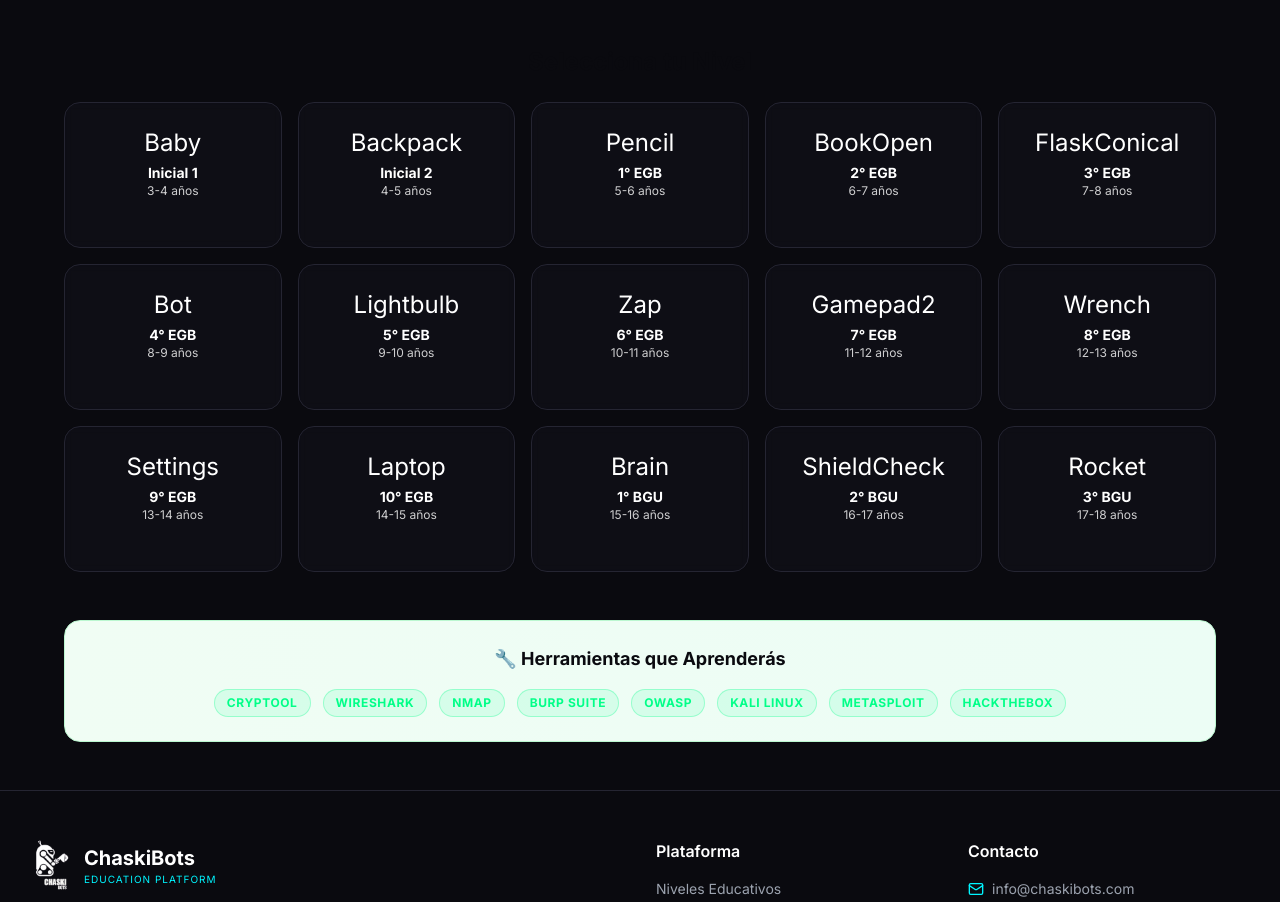
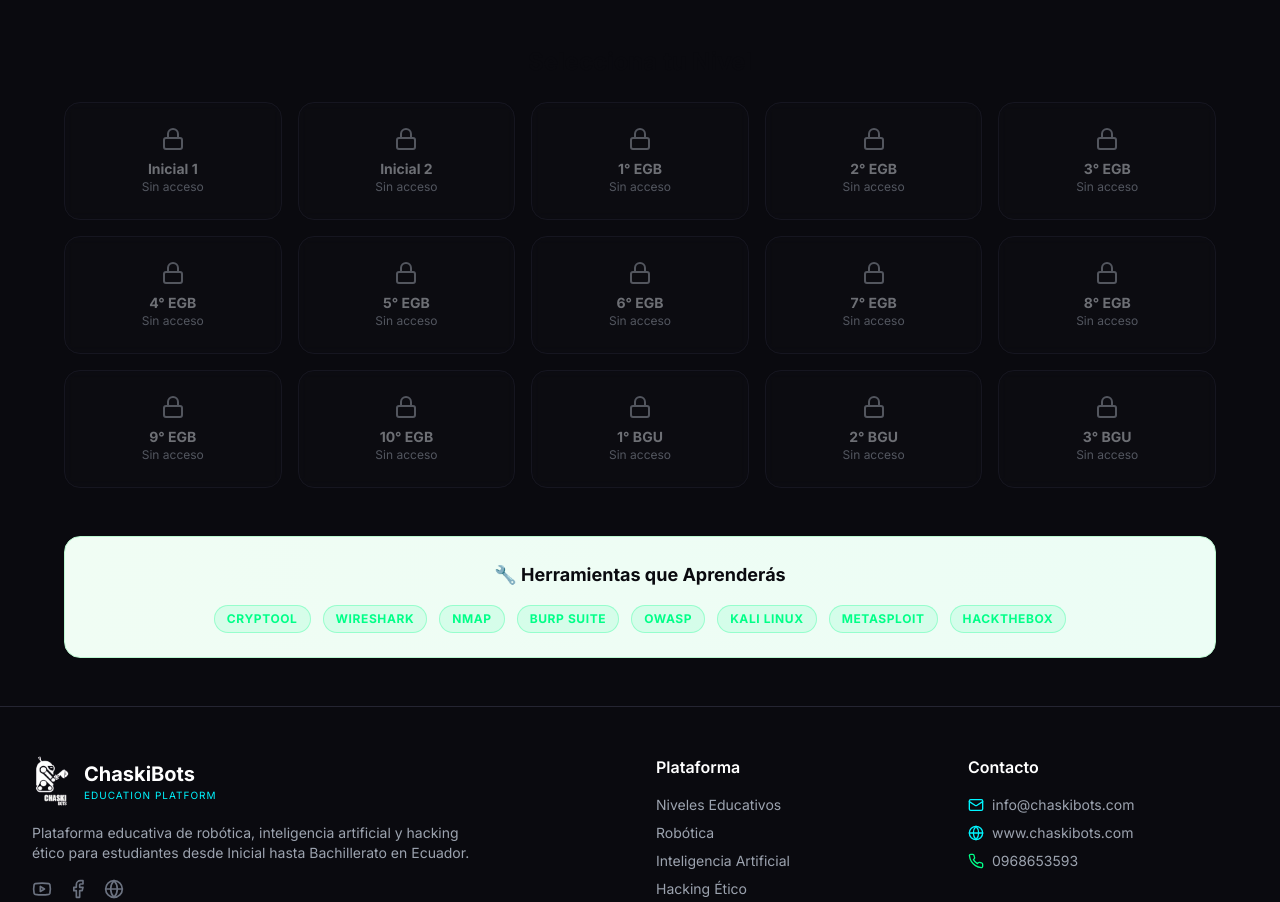
Before and after one commit to chaskibotslab/chaskibots-edu, a Next.js app: page /hacking in a window 1280 px wide. Shown: the part 1213-2115 px from the top of the page. Built offline with nearby package versions, Linux system fonts and the light colour scheme.

Commit message:
Fix access control for hacking and niveles pages using AuthProvider and teacher_courses

```diff
--- a/src/app/hacking/page.tsx
+++ b/src/app/hacking/page.tsx
@@ -1,12 +1,62 @@
 'use client'
 
+import { useEffect, useMemo, useState } from 'react'
 import Link from 'next/link'
 import Header from '@/components/Header'
 import Footer from '@/components/Footer'
+import { useAuth } from '@/components/AuthProvider'
 import { EDUCATION_LEVELS } from '@/lib/constants'
 import { Shield, Lock, Eye, Key, ArrowRight } from 'lucide-react'
 
 export default function HackingPage() {
+  const { user, isLoading, isAuthenticated } = useAuth()
+  const [userCourses, setUserCourses] = useState<any[]>([])
+
+  const loadUserCourses = async () => {
+    try {
+      if (!user) return
+      if (user.role === 'teacher') {
+        const teacherId = user.accessCode || ''
+        const res = await fetch(`/api/teacher-courses?teacherId=${teacherId}`)
+        const data = await res.json()
+        if (data.assignments && data.assignments.length > 0) {
+          setUserCourses(data.assignments)
+        } else {
+          if (user.courseId) setUserCourses([{ courseId: user.courseId, levelId: user.levelId }])
+        }
+      } else if (user.role === 'student') {
+        if (user.courseId) setUserCourses([{ courseId: user.courseId, levelId: user.levelId }])
+      } else {
+        setUserCourses([])
+      }
+    } catch (error) {
+      console.error('Error loading courses:', error)
+    }
+  }
+
+  useEffect(() => {
+    if (!isLoading && isAuthenticated && user && user.role !== 'admin') {
+      loadUserCourses()
+    }
+    if (!isLoading && (!isAuthenticated || !user)) {
+      setUserCourses([])
+    }
+  }, [isLoading, isAuthenticated, user])
+
+  const allowedLevelIds = useMemo(() => {
+    if (!user) return []
+    if (user.role === 'admin') return EDUCATION_LEVELS.map(l => l.id)
+    const levelIds = new Set<string>()
+    if (user.levelId) levelIds.add(user.levelId)
+    userCourses.forEach(course => {
+      if (course.levelId) levelIds.add(course.levelId)
+    })
+    return Array.from(levelIds)
+  }, [user, userCourses])
+
+  const isAdmin = user?.role === 'admin'
+  const canAccessLevel = (levelId: string) => isAdmin || allowedLevelIds.includes(levelId)
+
   return (
     <div className="min-h-screen flex flex-col">
       <Header />
@@ -109,7 +159,25 @@ export default function HackingPage() {
             Selecciona tu Nivel
           </h2>
           <div className="grid grid-cols-2 sm:grid-cols-3 md:grid-cols-5 gap-4 mb-12">
-            {EDUCATION_LEVELS.map((level) => (
+            {EDUCATION_LEVELS.map((level) => {
+              const hasAccess = canAccessLevel(level.id)
+
+              if (!hasAccess && !isAdmin) {
+                return (
+                  <div
+                    key={level.id}
+                    className="level-card bg-dark-800/60 text-white text-center opacity-50 cursor-not-allowed border border-dark-700"
+                  >
+                    <div className="text-2xl mb-2">
+                      <Lock className="w-6 h-6 mx-auto text-gray-400" />
+                    </div>
+                    <h3 className="font-bold text-sm text-gray-300">{level.name}</h3>
+                    <p className="text-xs text-gray-400">Sin acceso</p>
+                  </div>
+                )
+              }
+
+              return (
                 <Link
                   key={level.id}
                   href={`/nivel/${level.id}?area=hacking`}
@@ -122,7 +190,8 @@ export default function HackingPage() {
                     Ver <ArrowRight className="w-3 h-3 ml-1" />
                   </div>
                 </Link>
-            ))}
+              )
+            })}
           </div>
 
           {/* Tools */}
--- a/src/app/niveles/page.tsx
+++ b/src/app/niveles/page.tsx
@@ -5,6 +5,7 @@ import Link from 'next/link'
 import Image from 'next/image'
 import Header from '@/components/Header'
 import Footer from '@/components/Footer'
+import { useAuth } from '@/components/AuthProvider'
 import { EDUCATION_LEVELS } from '@/lib/constants'
 import {
   ArrowRight, Sparkles, Rocket, Brain, Bot, Baby, Backpack, Pencil,
@@ -17,41 +18,15 @@ const ICON_MAP: Record<string, any> = {
   Zap, Gamepad2, Wrench, Settings, Laptop, Brain, ShieldCheck, Rocket
 }
 
-interface UserData {
-  role: string
-  levelId?: string
-  courseId?: string
-  courseIds?: string // Múltiples cursos separados por coma
-  schoolId?: string
-  accessCode?: string // ID único del usuario
-}
-
 export default function NivelesPage() {
+  const { user, isLoading, isAuthenticated } = useAuth()
   const [scrollY, setScrollY] = useState(0)
   const [isVisible, setIsVisible] = useState(false)
-  const [currentUser, setCurrentUser] = useState<UserData | null>(null)
   const [userCourses, setUserCourses] = useState<any[]>([])
 
-  // Cargar usuario y sus cursos
-  useEffect(() => {
-    const userStr = localStorage.getItem('user')
-    if (userStr) {
-      try {
-        const user = JSON.parse(userStr)
-        setCurrentUser(user)
-
-        // Si es profesor o estudiante, cargar sus cursos asignados
-        if (user.role !== 'admin') {
-          loadUserCourses(user)
-        }
-      } catch (e) {
-        console.error('Error parsing user:', e)
-      }
-    }
-  }, [])
-
-  const loadUserCourses = async (user: UserData) => {
+  const loadUserCourses = async () => {
     try {
+      if (!user) return
       if (user.role === 'teacher') {
         // Para profesores: usar tabla teacher_courses con accessCode como teacherId
         const teacherId = user.accessCode || ''
@@ -61,32 +36,39 @@ export default function NivelesPage() {
           setUserCourses(data.assignments)
         } else {
           // Fallback: si no hay asignaciones en teacher_courses, usar courseId directo
-          if (user.courseId) {
-            setUserCourses([{ courseId: user.courseId, levelId: user.levelId }])
-          }
+          if (user.courseId) setUserCourses([{ courseId: user.courseId, levelId: user.levelId }])
         }
       } else if (user.role === 'student') {
         // Para estudiantes: solo su curso asignado
-        if (user.courseId) {
-          setUserCourses([{ courseId: user.courseId, levelId: user.levelId }])
-        }
+        if (user.courseId) setUserCourses([{ courseId: user.courseId, levelId: user.levelId }])
+      } else {
+        setUserCourses([])
       }
     } catch (error) {
       console.error('Error loading courses:', error)
     }
   }
 
+  useEffect(() => {
+    if (!isLoading && isAuthenticated && user && user.role !== 'admin') {
+      loadUserCourses()
+    }
+    if (!isLoading && (!isAuthenticated || !user)) {
+      setUserCourses([])
+    }
+  }, [isLoading, isAuthenticated, user])
+
   // Determinar qué niveles puede ver el usuario
   const allowedLevelIds = useMemo(() => {
-    if (!currentUser) return [] // No logueado, no ve nada
-    if (currentUser.role === 'admin') return EDUCATION_LEVELS.map(l => l.id) // Admin ve todo
+    if (!user) return [] // No logueado, no ve nada
+    if (user.role === 'admin') return EDUCATION_LEVELS.map(l => l.id) // Admin ve todo
 
     // Profesor/Estudiante: solo niveles de sus cursos
     const levelIds = new Set<string>()
 
     // Agregar nivel directo del usuario
-    if (currentUser.levelId) {
-      levelIds.add(currentUser.levelId)
+    if (user.levelId) {
+      levelIds.add(user.levelId)
     }
 
     // Agregar niveles de sus cursos
@@ -97,9 +79,9 @@ export default function NivelesPage() {
     })
 
     return Array.from(levelIds)
-  }, [currentUser, userCourses])
+  }, [user, userCourses])
 
-  const isAdmin = currentUser?.role === 'admin'
+  const isAdmin = user?.role === 'admin'
   const canAccessLevel = (levelId: string) => isAdmin || allowedLevelIds.includes(levelId)
 
   useEffect(() => {
--- a/src/components/AuthProvider.tsx
+++ b/src/components/AuthProvider.tsx
@@ -4,6 +4,7 @@ import { createContext, useContext, useState, useEffect, ReactNode } from 'react
 
 export interface User {
   id: string
+  accessCode?: string
   name: string
   email: string
   avatar?: string
@@ -114,6 +115,7 @@ export function AuthProvider({ children }: { children: ReactNode }) {
 
       const loggedUser: User = {
         id: data.user.id,
+        accessCode: data.user.accessCode,
         name: data.user.name,
         email: data.user.email || email,
         role: data.user.role,
```
Lines whose indentation alone changed are shown as unchanged.
